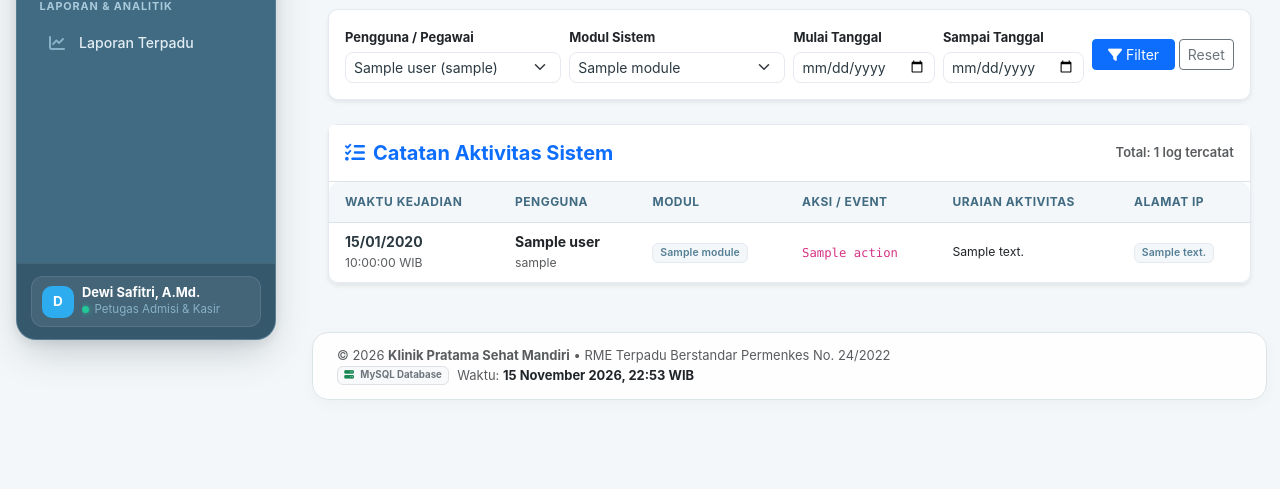
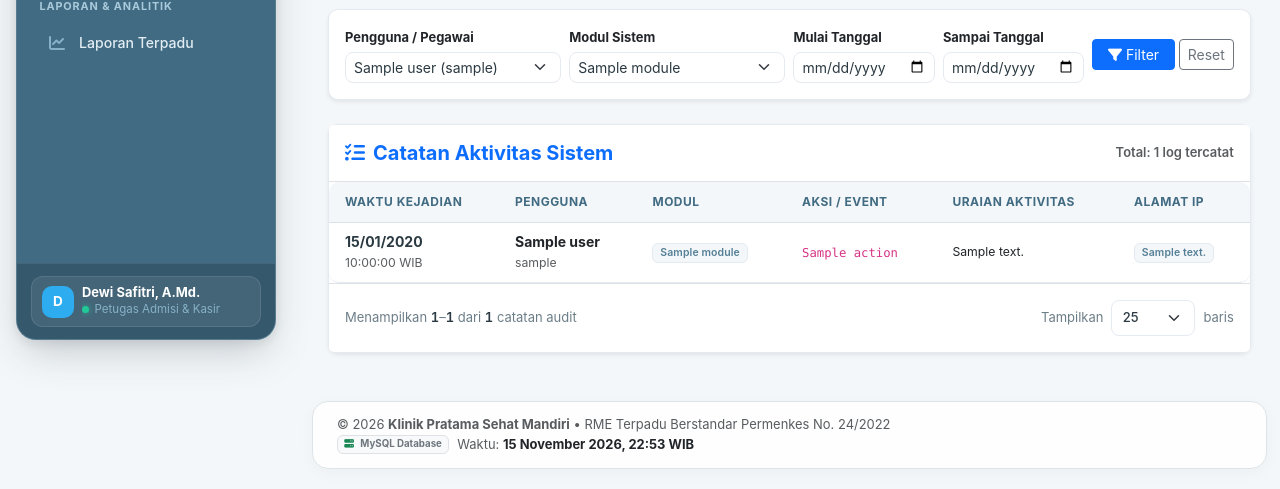
Before and after one commit to ardhikaxx/rme-klinik, a Laravel app: template resources/views/audit/index.blade.php in a window 1280 px wide. Shown: the part 444-933 px from the top of the page. Before the commit the page ends 844 px from the top, so only its background shows below. Run offline with Laravel 12, Linux system fonts and the light colour scheme; a user stored in the database is signed in; data comes from the database, SQL or seed files in the repository; tables that the repository leaves empty hold one stand-in row (values such as "Sample post"); the template is opened without the code that fills it: most values are stand-ins (such as "Sample title", 1, 10 or a date in 2020); parts of the project's set-up code (start-up, migrations or seed data) failed here and were passed over; some libraries are stand-ins or nearby versions.

Commit message:
feat: integrasi table footer dan paginasi modern pada halaman audit trail

```diff
--- a/resources/views/audit/index.blade.php
+++ b/resources/views/audit/index.blade.php
@@ -87,7 +87,7 @@
                     <tbody>
                         @forelse($logs as $log)
                             <tr>
-                                <td>
+                                <td class="text-nowrap">
                                     <div class="fw-bold">{{ $log->created_at->format('d/m/Y') }}</div>
                                     <small class="text-muted">{{ $log->created_at->format('H:i:s') }} WIB</small>
                                 </td>
@@ -131,11 +131,9 @@
                 </table>
             </div>
         </div>
-        @if($logs->hasPages())
-            <div class="card-footer bg-white border-top py-3">
-                {{ $logs->withQueryString()->links() }}
-            </div>
-        @endif
+        <div class="card-footer bg-white border-top py-3">
+            <x-table-footer :paginator="$logs" label="catatan audit" />
+        </div>
     </div>
 </div>
 @endsection
```
